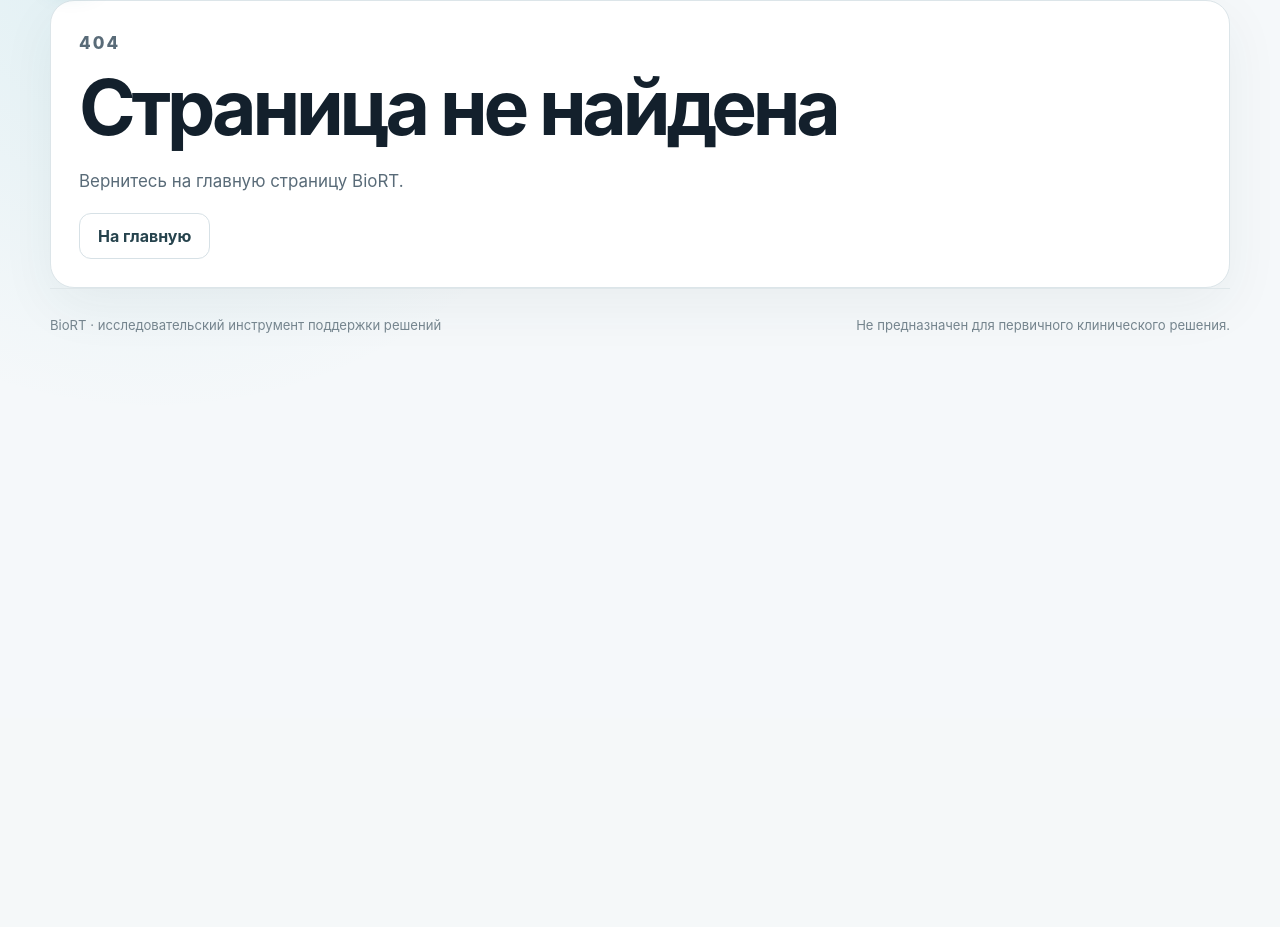
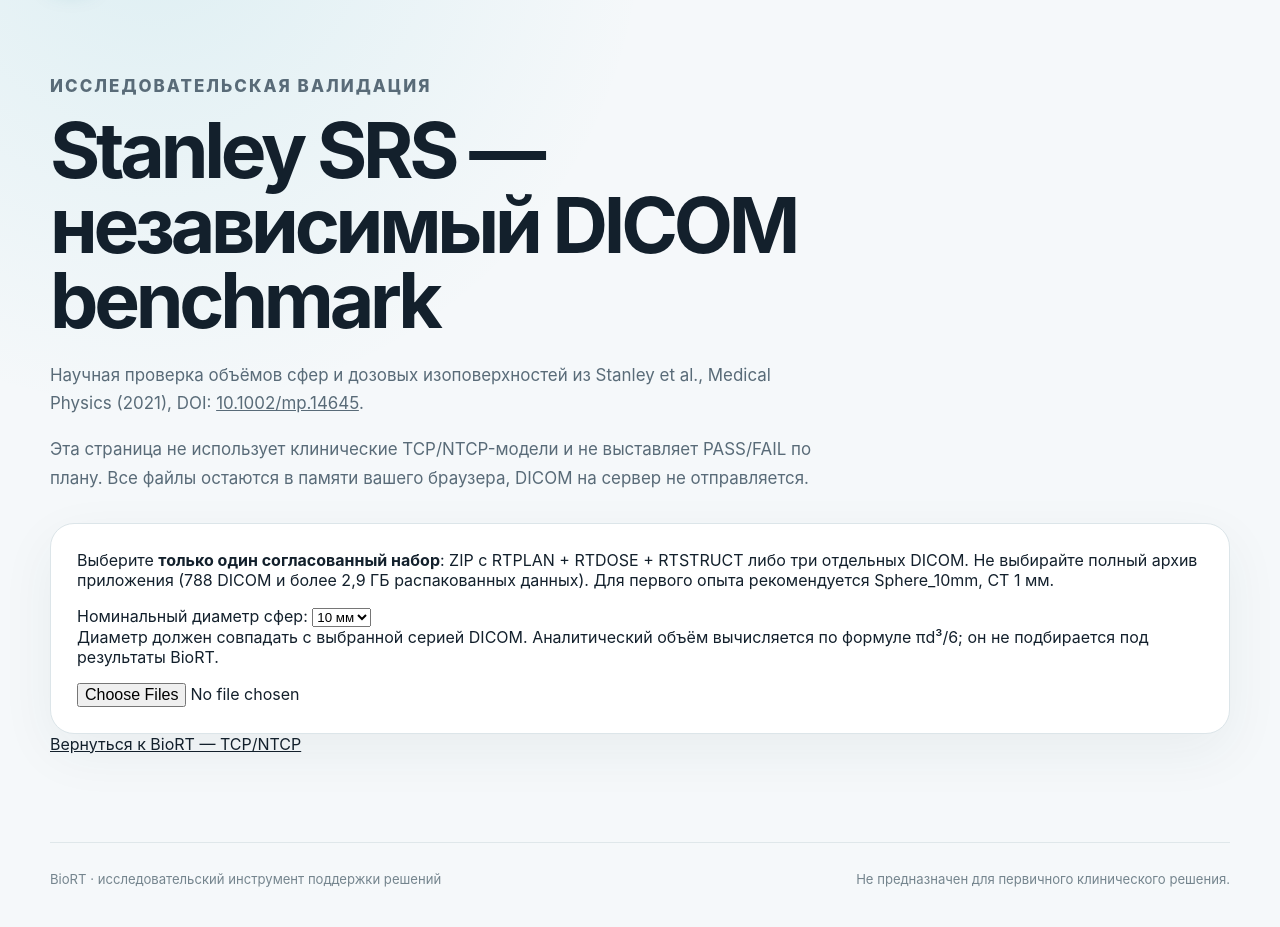
Before and after one commit to mesava/BioRT, an ASP.NET Core app: page /stanley-benchmark in a window 1280 px wide. Shown: the part 82-1009 px from the top of the page. Before the commit the page ends 415 px from the top, so only its background shows below. Run offline with ASP.NET Core 8, Linux system fonts and the light colour scheme; some libraries are stand-ins or nearby versions.

Commit message:
Add local Stanley SRS benchmark Web page with 50 GTV/shell metrics (#54)
* feat(web): add local Stanley SRS sphere-shell benchmark page without clinical TCP NTCP

* ux: link specialized Stanley scientific DICOM benchmark from BioRT landing page

```diff
--- a/BioRT.Web/Pages/Index.razor
+++ b/BioRT.Web/Pages/Index.razor
@@ -20,6 +20,7 @@
         <div class="hero-actions">
             <a class="button primary" href="#calculator">Открыть калькулятор</a>
             <a class="button secondary" href="#models">Посмотреть модели</a>
+            <a class="button secondary" href="stanley-benchmark">Stanley SRS benchmark</a>
         </div>
 
         <div class="notice">
--- /dev/null
+++ b/BioRT.Web/Pages/StanleyBenchmark.razor
@@ -0,0 +1,212 @@
+@page "/stanley-benchmark"
+@using BioRT.Core.DVH
+@inject DicomBundleImporter DicomImporter
+
+<PageTitle>Stanley SRS — DICOM benchmark | BioRT</PageTitle>
+
+<section class="section">
+    <div class="section-heading">
+        <p class="eyebrow">Исследовательская валидация</p>
+        <h1>Stanley SRS — независимый DICOM benchmark</h1>
+        <p>
+            Научная проверка объёмов сфер и дозовых изоповерхностей
+            из Stanley et al., Medical Physics (2021), DOI:
+            <a href="https://doi.org/10.1002/mp.14645"
+               target="_blank" rel="noopener noreferrer">10.1002/mp.14645</a>.
+        </p>
+        <p>
+            Эта страница не использует клинические TCP/NTCP-модели и
+            не выставляет PASS/FAIL по плану. Все файлы остаются
+            в памяти вашего браузера, DICOM на сервер не отправляется.
+        </p>
+    </div>
+
+    <div class="calculator-card">
+        <p class="hint">
+            Выберите <strong>только один согласованный набор</strong>:
+            ZIP с RTPLAN + RTDOSE + RTSTRUCT либо три отдельных DICOM.
+            Не выбирайте полный архив приложения (788 DICOM и более
+            2,9 ГБ распакованных данных).
+            Для первого опыта рекомендуется Sphere_10mm, CT 1 мм.
+        </p>
+
+        <label>
+            Номинальный диаметр сфер:
+            <select @bind="DiameterMm" disabled="@IsImporting">
+                <option value="3">3 мм</option>
+                <option value="5">5 мм</option>
+                <option value="7">7 мм</option>
+                <option value="10">10 мм</option>
+                <option value="15">15 мм</option>
+                <option value="20">20 мм</option>
+            </select>
+        </label>
+
+        <p class="hint">
+            Диаметр должен совпадать с выбранной серией DICOM.
+            Аналитический объём вычисляется по формуле πd³/6;
+            он не подбирается под результаты BioRT.
+        </p>
+
+        <InputFile OnChange="HandleFiles"
+                   multiple
+                   disabled="@IsImporting" />
+
+        @if (IsImporting)
+        {
+            <p>Идёт локальный импорт DICOM и вычисление сфер...</p>
+        }
+
+        @if (Error is not null)
+        {
+            <p role="alert" style="color: #9b2525;">
+                <strong>Benchmark не выполнен:</strong> @Error
+            </p>
+        }
+
+        @if (Report is not null)
+        {
+            <h2>Дискретный анализ RTDOSE / RTSTRUCT</h2>
+            <p>
+                Сфер обработано: <strong>@Report.SphereCount</strong>.
+                Шаг дозового вокселя задаёт объём
+                <strong>@Report.VoxelVolumeCc.ToString("F6") см³</strong>.
+                Среднее относительное отклонение объёма GTV от
+                аналитической сферы:
+                <strong>@Report.MeanTargetVolumeDifferencePercent.ToString("F3")%</strong>.
+            </p>
+            <p class="hint">
+                Метрика V20Gy / V10Gy рассчитывается на
+                <strong>GTVxx_SHELL</strong>, а не на самом GTV,
+                с порогом dose ≥ 20 / ≥ 10 Гр.
+                Показатели вычислены по центрам вокселей RTDOSE
+                методом ближайшей контурной Z-плоскости
+                в текущей производственной трактовке BioRT;
+                без непрерывной интерполяции геометрии.
+                Совпадение с аналитическим объёмом или другим
+                расчётом ещё не является клинической валидацией.
+            </p>
+            <div class="table-scroll">
+                <table class="result-table">
+                    <thead>
+                        <tr>
+                            <th>GTV</th>
+                            <th>Vаналит., см³</th>
+                            <th>Vсет., см³</th>
+                            <th>ΔV, %</th>
+                            <th>V20Gy SHELL, см³</th>
+                            <th>V10Gy SHELL, см³</th>
+                            <th>CI RTOG</th>
+                            <th>GI Paddick</th>
+                            <th>Dmean GTV, Гр</th>
+                        </tr>
+                    </thead>
+                    <tbody>
+                        @foreach (StanleySphereBenchmarkRow sphere in Report.Spheres)
+                        {
+                            <tr>
+                                <td>@sphere.Target</td>
+                                <td>@sphere.AnalyticalSphereVolumeCc.ToString("F5")</td>
+                                <td>@sphere.SampledTargetVolumeCc.ToString("F4")</td>
+                                <td>@sphere.TargetVolumeDifferencePercent.ToString("F3")</td>
+                                <td>@sphere.V20GyCc.ToString("F4")</td>
+                                <td>@sphere.V10GyCc.ToString("F4")</td>
+                                <td>@sphere.RtOGConformityIndex.ToString("F4")</td>
+                                <td>@(sphere.PaddickGradientIndex?.ToString("F4") ?? "—")</td>
+                                <td>@sphere.TargetMeanDoseGy.ToString("F3")</td>
+                            </tr>
+                        }
+                    </tbody>
+                </table>
+            </div>
+            <p class="hint">
+                В режиме разработки. Не включает сравнение с Monaco 6.1.4,
+                точной аналитической формулой распределения дозы
+                или независимую метрологическую приёмку.
+                Для сопоставления используйте
+                docs/stanley-srs-sphere10-pilot-results.md.
+            </p>
+        }
+    </div>
+
+    <p><a href="./">Вернуться к BioRT — TCP/NTCP</a></p>
+</section>
+
+@code {
+    private const long MaxBrowserFileSize = 256L * 1024L * 1024L;
+    private const long MaxExpandedZipBytes = 256L * 1024L * 1024L;
+
+    private int DiameterMm = 10;
+    private bool IsImporting;
+    private string? Error;
+    private StanleySphereBenchmarkResult? Report;
+
+    private async Task HandleFiles(InputFileChangeEventArgs args)
+    {
+        IsImporting = true;
+        Error = null;
+        Report = null;
+
+        try
+        {
+            IReadOnlyList<IBrowserFile> files =
+                args.GetMultipleFiles(maximumFileCount: 3);
+
+            var inputs = new List<DicomInputFile>();
+
+            if (files.Count == 1 &&
+                files[0].Name.EndsWith(
+                    ".zip", StringComparison.OrdinalIgnoreCase))
+            {
+                await using Stream source =
+                    files[0].OpenReadStream(MaxBrowserFileSize);
+
+                IReadOnlyList<ArchiveBundleEntry> entries =
+                    await ArchiveBundleReader.ReadAsync(
+                        source,
+                        maxEntries: 3,
+                        maxExpandedBytes: MaxExpandedZipBytes);
+
+                if (entries.Count != 3)
+                    throw new InvalidOperationException(
+                        "Выберите ZIP с ровно тремя DICOM: " +
+                        "RTPLAN, RTDOSE и RTSTRUCT.");
+
+                inputs.AddRange(
+                    entries.Select(
+                        ArchiveBundleReader.ToDicomInputFile));
+            }
+            else if (files.Count == 3 &&
+                     files.All(f => f.Name.EndsWith(
+                         ".dcm", StringComparison.OrdinalIgnoreCase)))
+            {
+                inputs.AddRange(files.Select(f =>
+                    BrowserDicomInputFileFactory.Create(
+                        f, MaxBrowserFileSize)));
+            }
+            else
+            {
+                throw new InvalidOperationException(
+                    "Выберите один ZIP с тремя DICOM или " +
+                    "три отдельных файла RTPLAN/RTDOSE/RTSTRUCT.");
+            }
+
+            DicomImportResult dicom =
+                await DicomImporter.LoadAsync(inputs);
+
+            Report = StanleySphereBenchmark.Evaluate(
+                dicom.Plan.Dose,
+                dicom.StructureNames,
+                dicom.RoiContours,
+                DiameterMm);
+        }
+        catch (Exception ex)
+        {
+            Error = ex.Message;
+        }
+        finally
+        {
+            IsImporting = false;
+        }
+    }
+}
```
